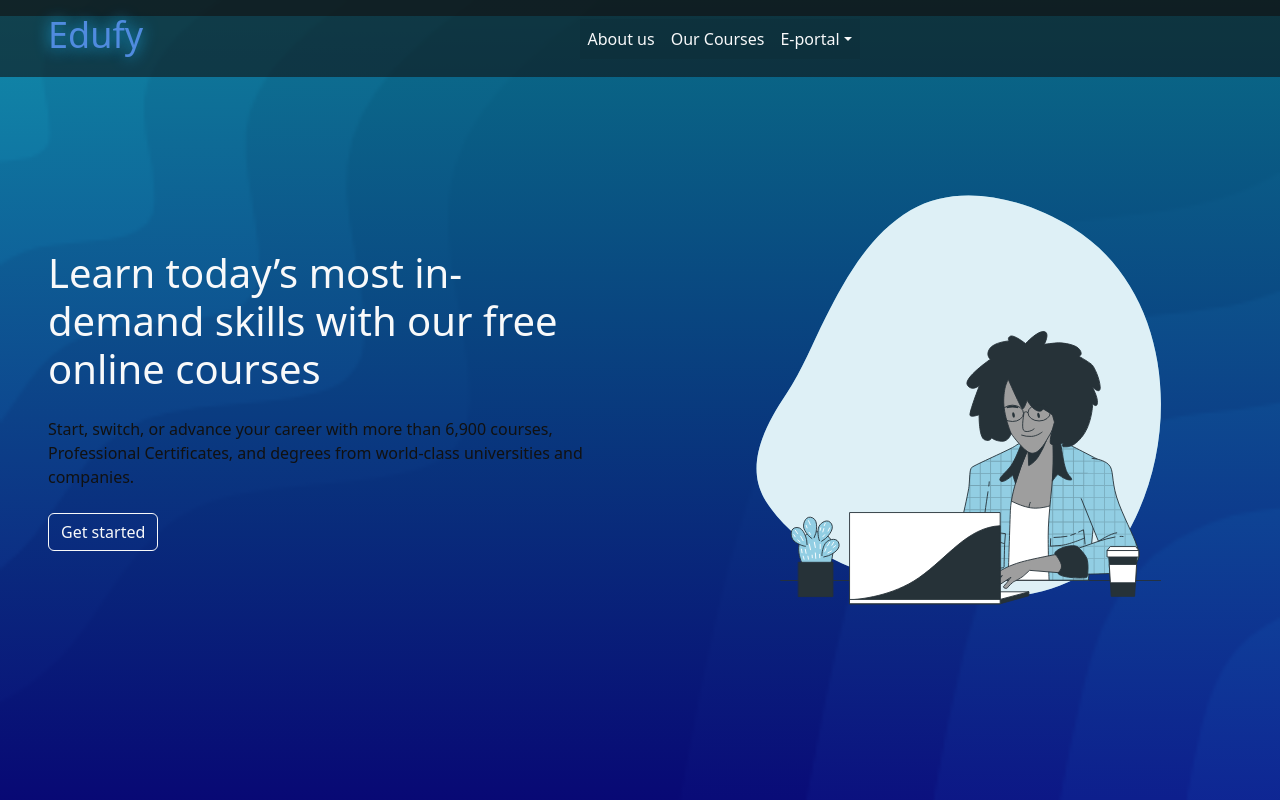
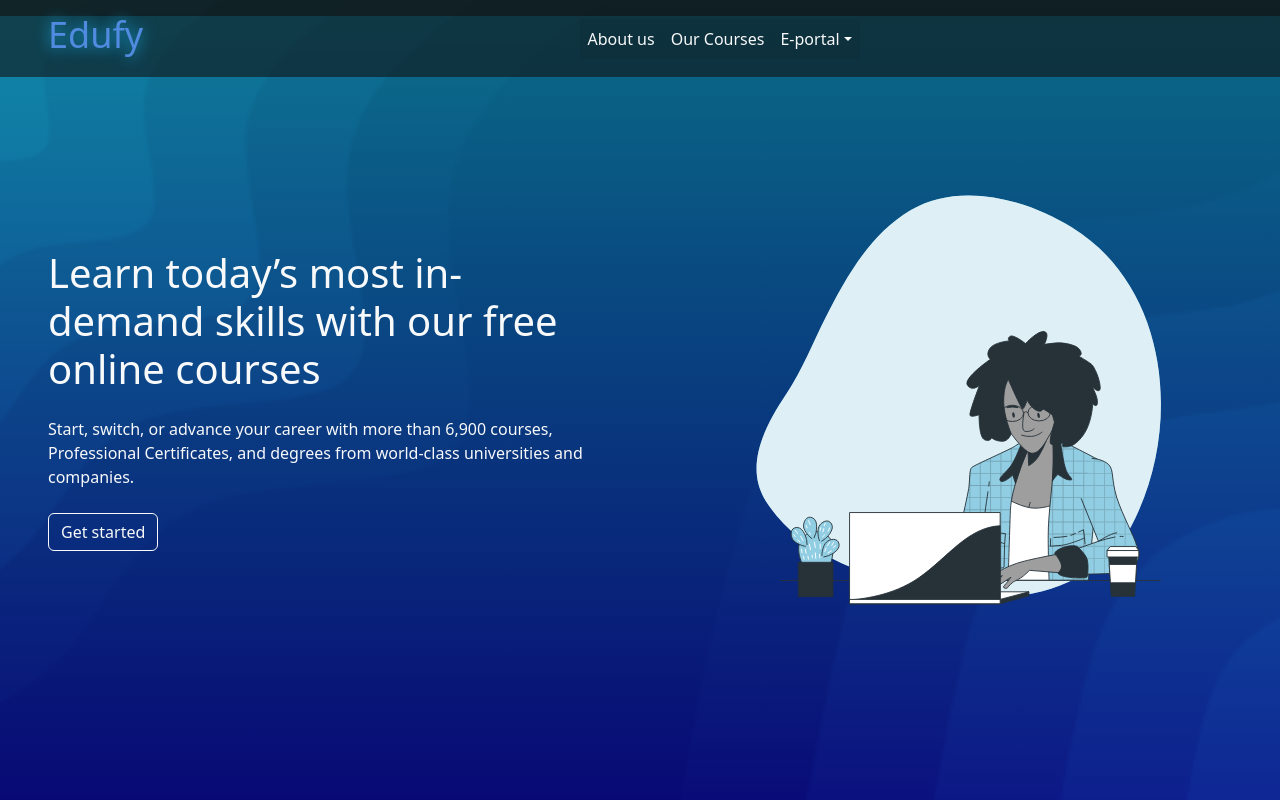
Before and after one commit to Adebayoisreal122/Edufy-frontend, a React (Vite) app: page /#/home in a window 1280 px wide. Shown: the top 800 px of the page. Built offline with nearby package versions, Linux system fonts and the light colour scheme.

Commit message:
I made a change on the home page text

```diff
--- a/src/components/Home.jsx
+++ b/src/components/Home.jsx
@@ -36,7 +36,7 @@
         <h1 className="mb-4">
           Learn today’s most in-demand skills with our free online courses
         </h1>
-        <p className="mb-4">
+        <p className="mb-4 text-light fw-normal">
           Start, switch, or advance your career with more than 6,900 courses, Professional Certificates, and degrees from world-class universities and companies.
         </p>
         <Link to="/studentsignin" className="btn btn-outline-light">
```
